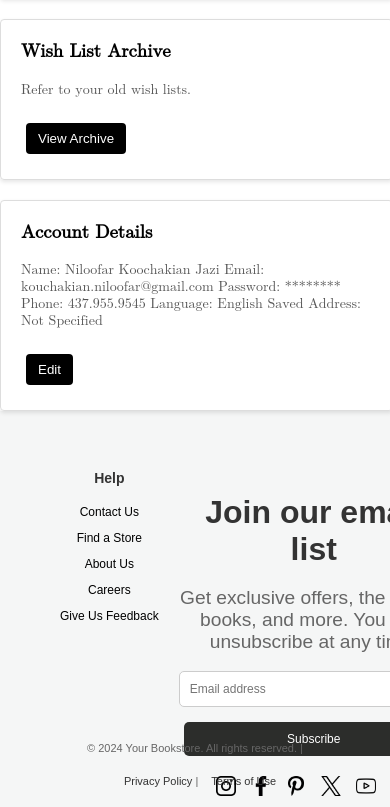
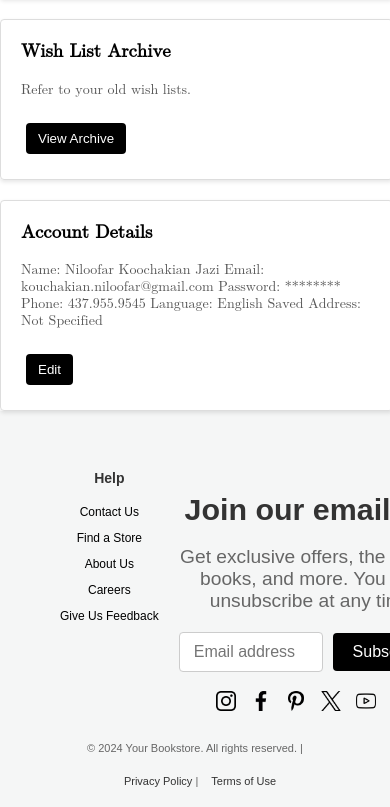
Before and after one commit to miladnaza/React, a React (Vite) app: page /account in a window 390 px wide. Shown: the part 906-1713 px from the top of the page. Built offline with nearby package versions, Linux system fonts and the light colour scheme; no server answers.

Commit message:
i changed the footer css

```diff
--- a/src/components/Footer.jsx
+++ b/src/components/Footer.jsx
@@ -16,11 +16,11 @@ const Footer = () => {
   };
 
   return (
-    <footer className="footer">
-      <div className="footer-container">
+    <footer id="unique-footer" className="unique-footer">
+  <div className="unique-footer-container">
     {/* Help Section */}
-        <div className="footer-links">
-          <div className="footer-column">
+    <div className="unique-footer-links">
+      <div className="unique-footer-column">
         <h4>Help</h4>
         <ul>
           <li>
@@ -49,10 +49,10 @@ const Footer = () => {
     </div>
 
     {/* Email Subscription Section */}
-        <div className="footer-subscribe">
+    <div className="unique-footer-subscribe">
       <h4>Join our email list</h4>
-          <p>Get exclusive offers, the best in books, and more. You may <br></br> unsubscribe at any time.</p>
-          <form onSubmit={handleSubscribe} className="subscribe-form">
+      <p>Get exclusive offers, the best in books, and more. You may <br /> unsubscribe at any time.</p>
+      <form onSubmit={handleSubscribe} className="unique-subscribe-form">
         <input
           type="email"
           placeholder="Email address"
@@ -62,14 +62,14 @@ const Footer = () => {
         />
         <button type="submit">Subscribe</button>
       </form>
-          <div className="footer-socials">
+      <div className="unique-footer-socials">
         <a
           href="https://www.instagram.com/milad.nazari42023?igsh=MTY2Mmx2d3h4dnU0eA%3D%3D&utm_source=qr"
           target="_blank"
           rel="noopener noreferrer"
           aria-label="Instagram"
         >
-              <img src={instagramLogo} alt="Instagram" className="social-logo" />
+          <img src={instagramLogo} alt="Instagram" className="unique-social-logo" />
         </a>
         <a
           href="https://www.facebook.com/share/19aGmUkJye/?mibextid=LQQJ4d"
@@ -77,7 +77,7 @@ const Footer = () => {
           rel="noopener noreferrer"
           aria-label="Facebook"
         >
-              <img src={facebookLogo} alt="Facebook" className="social-logo" />
+          <img src={facebookLogo} alt="Facebook" className="unique-social-logo" />
         </a>
         <a
           href="https://pin.it/5QBoPw3VN"
@@ -85,7 +85,7 @@ const Footer = () => {
           rel="noopener noreferrer"
           aria-label="Pinterest"
         >
-              <img src={pinterestLogo} alt="Pinterest" className="social-logo" />
+          <img src={pinterestLogo} alt="Pinterest" className="unique-social-logo" />
         </a>
         <a
           href="https://x.com/Challenger77701"
@@ -93,7 +93,7 @@ const Footer = () => {
           rel="noopener noreferrer"
           aria-label="Twitter"
         >
-              <img src={twitterLogo} alt="Twitter" className="social-logo" />
+          <img src={twitterLogo} alt="Twitter" className="unique-social-logo" />
         </a>
         <a
           href="https://www.youtube.com/@kinechallenger2205"
@@ -101,7 +101,7 @@ const Footer = () => {
           rel="noopener noreferrer"
           aria-label="YouTube"
         >
-              <img src={youtubeLogo} alt="YouTube" className="social-logo" />
+          <img src={youtubeLogo} alt="YouTube" className="unique-social-logo" />
         </a>
         <a
           href="https://www.tiktok.com/@kinechallenger"
@@ -109,20 +109,21 @@ const Footer = () => {
           rel="noopener noreferrer"
           aria-label="TikTok"
         >
-              <img src={tiktokLogo} alt="TikTok" className="social-logo" />
+          <img src={tiktokLogo} alt="TikTok" className="unique-social-logo" />
         </a>
       </div>
     </div>
   </div>
 
   {/* Footer Bottom */}
-      <div className="footer-bottom">
-        <p>© 2024 Your Bookstore. All rights reserved.  |     </p>
+  <div className="unique-footer-bottom">
+    <p>© 2024 Your Bookstore. All rights reserved. | </p>
     <div>
-          <a href="#">Privacy Policy     </a>  |  <a href="#">Terms of Use</a>
+      <a href="#">Privacy Policy</a> | <a href="#">Terms of Use</a>
     </div>
   </div>
 </footer>
+
   );
 };
 
--- a/src/index.css
+++ b/src/index.css
@@ -653,13 +653,13 @@ body, html {
   font-size: 14px;
   color: #555;
 }
-.footer {
+#unique-footer {
   background-color: rgb(245, 246, 246);
   padding: 20px 40px;
   font-family: Arial, sans-serif;
 }
 
-.footer-container {
+.unique-footer-container {
   display: flex;
   justify-content: space-between;
   flex-wrap: wrap;
@@ -667,67 +667,66 @@ body, html {
   gap: 30px;
 }
 
-.footer-links {
+.unique-footer-links {
   display: flex;
   flex: 1;
   gap: 30px;
 }
 
-.footer-column h4 {
+.unique-footer-column h4 {
   margin-bottom: 10px;
-  font-size: 1.3em; /* Slightly larger heading */
-  font-weight: bold; /* Bold for emphasis */
-  color: #333; /* Darker color for headings */
+  font-size: 1.3em;
+  font-weight: bold;
+  color: #333;
 }
 
-.footer-column ul {
+.unique-footer-column ul {
   list-style: none;
   padding: 0;
 }
 
-.footer-column li {
+.unique-footer-column li {
   margin-bottom: 8px;
 }
 
-.footer-column a {
-  text-decoration: none; /* No underline for links */
-  font-size: 1em; /* Match font size */
+.unique-footer-column a {
+  text-decoration: none;
+  font-size: 1em;
   font-weight: 500;
-   /* Medium weight for readability */
-  color: #000; /* Black color for links */
+  color: #000;
   transition: color 0.3s ease;
 }
 
-.footer-column a:hover {
-  text-decoration: underline; /* Change to blue on hover */
+.unique-footer-column a:hover {
+  text-decoration: underline;
 }
 
-.footer-subscribe {
+.unique-footer-subscribe {
   flex: 1;
   max-width: 550px;
   max-height: 550px;
   margin-right: 50px;
 }
 
-.footer-subscribe h4 {
-  font-size: 2em; /* Emphasized subscribe heading */
+.unique-footer-subscribe h4 {
+  font-size: 1.9em;
   margin-bottom: 10px;
   color: #333;
 }
 
-.footer-subscribe p {
-  margin-bottom: 18px;
+.unique-footer-subscribe p {
+  margin-bottom: 16px;
   color: #666;
   font-size: 1.2em;
 }
 
-.subscribe-form {
+.unique-subscribe-form {
   display: flex;
-  gap: 10px;
+  gap: 0px;
   margin-bottom: 10px;
 }
 
-.subscribe-form input {
+.unique-subscribe-form input {
   flex: 1;
   padding: 10px 14px;
   font-size: 1em;
@@ -737,11 +736,11 @@ body, html {
   transition: border-color 0.3s;
 }
 
-.subscribe-form input:focus {
+.unique-subscribe-form input:focus {
   border-color: #000;
 }
 
-.subscribe-form button {
+.unique-subscribe-form button {
   padding: 10px 20px;
   font-size: 1em;
   background-color: #000;
@@ -752,171 +751,194 @@ body, html {
   transition: background-color 0.3s;
 }
 
-.subscribe-form button:hover {
-  background-color: #333;
+.unique-subscribe-form button:hover {
+  background-color: #494949;
 }
 
-.footer-socials {
+.unique-footer-socials {
   display: flex;
-  gap: 15px; /* Space between social media icons */
+  gap: 15px;
   margin-top: 15px;
 }
 
-.footer-socials a {
+.unique-footer-socials a {
   display: inline-block;
   text-decoration: none;
 }
 
-.social-logo {
-  width: 23px; /* Icon size */
+.unique-social-logo {
+  width: 23px;
   height: 23px;
   transition: transform 0.3s ease;
 }
 
-.social-logo:hover {
-  transform: scale(1.1); /* Slight zoom effect on hover */
+.unique-social-logo:hover {
+  transform: scale(1.1);
 }
 
-.footer-bottom {
+.unique-footer-bottom {
   margin-top: 20px;
   text-align: center;
   font-size: 0.9em;
   color: #666;
 }
 
-.footer-bottom a {
+.unique-footer-bottom a {
   margin-left: 10px;
-  text-decoration: none; /* No underline */
+  text-decoration: none;
   color: #666;
 }
 
-.footer-bottom a:hover {
+.unique-footer-bottom a:hover {
   color: #000;
 }
-.footer-bottom {
-  display: flex; /* Use flexbox for alignment */
-  justify-content: flex-start; /* Align content to the left */
-  align-items: center; /* Vertically center the text */
-  gap: 15px; /* Space between items */
+
+.unique-footer-bottom {
+  display: flex;
+  justify-content: flex-start;
+  align-items: center;
+  gap: 15px;
   margin-top: 20px;
-  font-size: 0.9em; /* Adjust font size */
+  font-size: 0.9em;
   color: #666;
 }
 
-.footer-bottom a {
-  text-decoration: none; /* No underline */
+.unique-footer-bottom a {
+  text-decoration: none;
   color: #666;
 }
 
-.footer-bottom a:hover {
-  color: #000; /* Change color on hover */
+.unique-footer-bottom a:hover {
+  color: #000;
 }
-/* Footer Mobile Styling */
+
 @media (max-width: 768px) {
-  /* Footer Container */
-  .footer-container {
+  .unique-footer-container {
     display: flex;
-    flex-direction: column; /* Stack footer sections */
+    flex-direction: column;
     gap: 20px;
-    padding: 20px; /* Add padding for spacing */
-    text-align: center; /* Center-align content */
+    padding: 20px;
+    text-align: center;
   }
 
-  /* Footer Links */
-  .footer-links {
-    flex-direction: column; /* Stack links */
+  .unique-footer-links {
+    flex-direction: column;
     gap: 15px;
     align-items: center;
   }
 
-  .footer-column {
-    margin-bottom: 15px; /* Add spacing between sections */
+  .unique-footer-column {
+    margin-bottom: 15px;
   }
 
-  .footer-column h4 {
-    font-size: 14px; /* Adjust heading size */
-    color: #333; /* Keep the same color scheme */
+  .unique-footer-column h4 {
+    font-size: 14px;
+    color: #333;
     font-weight: bold;
     margin-bottom: 10px;
   }
 
-  .footer-column a {
-    font-size: 12px; /* Adjust link font size */
+  .unique-footer-column a {
+    font-size: 12px;
     text-decoration: none;
-    color: black; /* Match your color scheme */
+    color: black;
   }
 
-  .footer-column a:hover {
+  .unique-footer-column a:hover {
     text-decoration: underline;
   }
 
-  /* Subscription Section */
-  .footer-subscribe {
-    width: 100%; /* Full width for subscription form */
+  .unique-footer-subscribe {
+    width: 100%;
     text-align: center;
   }
 
-  .subscribe-form {
+  .unique-subscribe-form {
     display: flex;
-    flex-direction: column; /* Stack input and button */
+    flex-direction: column;
     gap: 10px;
   }
 
-  .subscribe-form input {
-    width: 100%; /* Full width input */
+  .unique-subscribe-form input {
+    width: 100%;
     padding: 10px;
-    font-size: 12px; /* Adjust font size */
+    font-size: 12px;
     border: 1px solid #ccc;
     border-radius: 5px;
   }
 
-  .subscribe-form button {
+  .unique-subscribe-form button {
     padding: 10px;
     font-size: 12px;
-    background-color: #2c2d2b; /* Match your button color */
+    background-color: #2c2d2b;
     color: white;
     border: none;
     border-radius: 5px;
     cursor: pointer;
   }
 
-  .subscribe-form button:hover {
-    background-color: #333; /* Slightly darker on hover */
+  .unique-subscribe-form button:hover {
+    background-color: #333;
   }
 
-  /* Social Media Icons */
-  .footer-socials {
+  .unique-footer-socials {
     display: flex;
-    justify-content: center; /* Center-align icons */
-    gap: 15px; /* Space between icons */
+    justify-content: center;
+    gap: 15px;
   }
 
-  .social-logo {
-    width: 20px; /* Smaller icon size */
+  .unique-social-logo {
+    width: 20px;
     height: 20px;
-    transition: transform 0.3s ease; /* Smooth hover effect */
+    transition: transform 0.3s ease;
   }
 
-  .social-logo:hover {
-    transform: scale(1.1); /* Slightly enlarge on hover */
+  .unique-social-logo:hover {
+    transform: scale(1.1);
   }
 
-  /* Footer Bottom */
-  .footer-bottom {
+  .unique-footer-bottom {
     display: flex;
-    flex-direction: column; /* Stack footer-bottom items */
+    flex-direction: column;
     gap: 10px;
-    text-align: center; /* Center-align text */
-    font-size: 11px; /* Adjust font size */
-    color: #666; /* Match the existing color */
+    text-align: center;
+    font-size: 11px;
+    color: #666;
   }
 
-  .footer-bottom a {
+  .unique-footer-bottom a {
     text-decoration: none;
     color: #333;
   }
 
-  .footer-bottom a:hover {
-    color: #000; /* Slightly darker on hover */
+  .unique-footer-bottom a:hover {
+    color: #000;
   }
 }
+.unique-subscribe-form {
+  display: flex;
+  flex-direction: row; /* Align input and button in a row */
+  gap: 5px; /* Add spacing between the input and button */
+  align-items: center; /* Vertically align the input and button */
+}
+
+.unique-subscribe-form input {
+  flex: 1; /* Allow input box to take remaining space */
+  padding: 10px 14px;
+  font-size: 1em;
+  border: 1px solid #ccc;
+  border-radius: 4px;
+  outline: none;
+  transition: border-color 0.3s;
+}
+
+.unique-subscribe-form button {
+  padding: 10px 20px;
+  font-size: 1em;
+  background-color: #000;
+  color: #fff;
+  border: none;
+  cursor: pointer;
+  border-radius: 4px;
+  transition: background-color 0.3s;
+}
```
Lines whose indentation alone changed are shown as unchanged.
